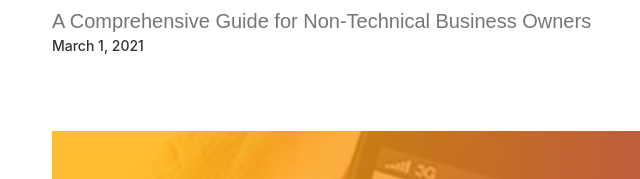
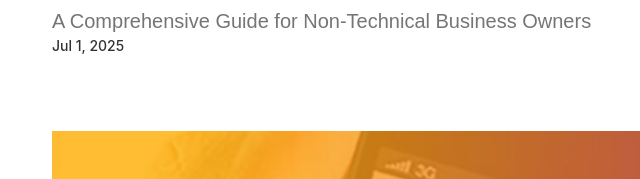
Before and after one commit to BIMS-Tech/GiyaPay, a plain HTML site: page blog/article-5.html in a window 1280 px wide. Shown: the part 292-471 px from the top of the page, 138-778 px from the left. Drawn offline with nearby package versions, Linux system fonts and the light colour scheme; a script that the page names is missing.

Commit message:
updated blog date

```diff
--- a/blog/article-5.html
+++ b/blog/article-5.html
@@ -54,7 +54,7 @@
             <h1 class="heading-1">How to Integrate a Payment Gateway into Your Website</h1>
             <div class="preview-text">A Comprehensive Guide for Non-Technical Business Owners</div>
             <div class="date-readtime">
-                <div class="date-readtime-text">March 1, 2021</div>
+                <div class="date-readtime-text">Jul 1, 2025</div>
             </div>
         </div>
     </div>
```
Also changed, not shown: blog.html (+1 -1 lines).
